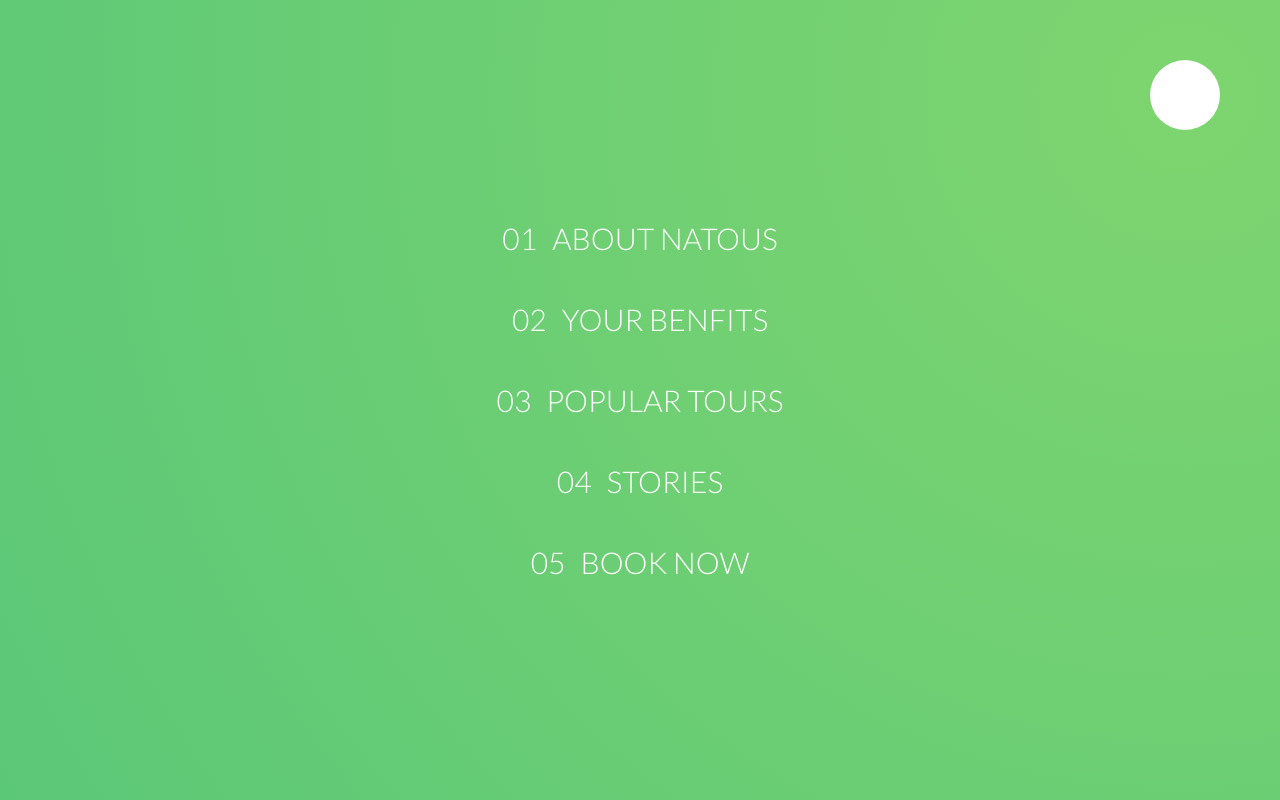
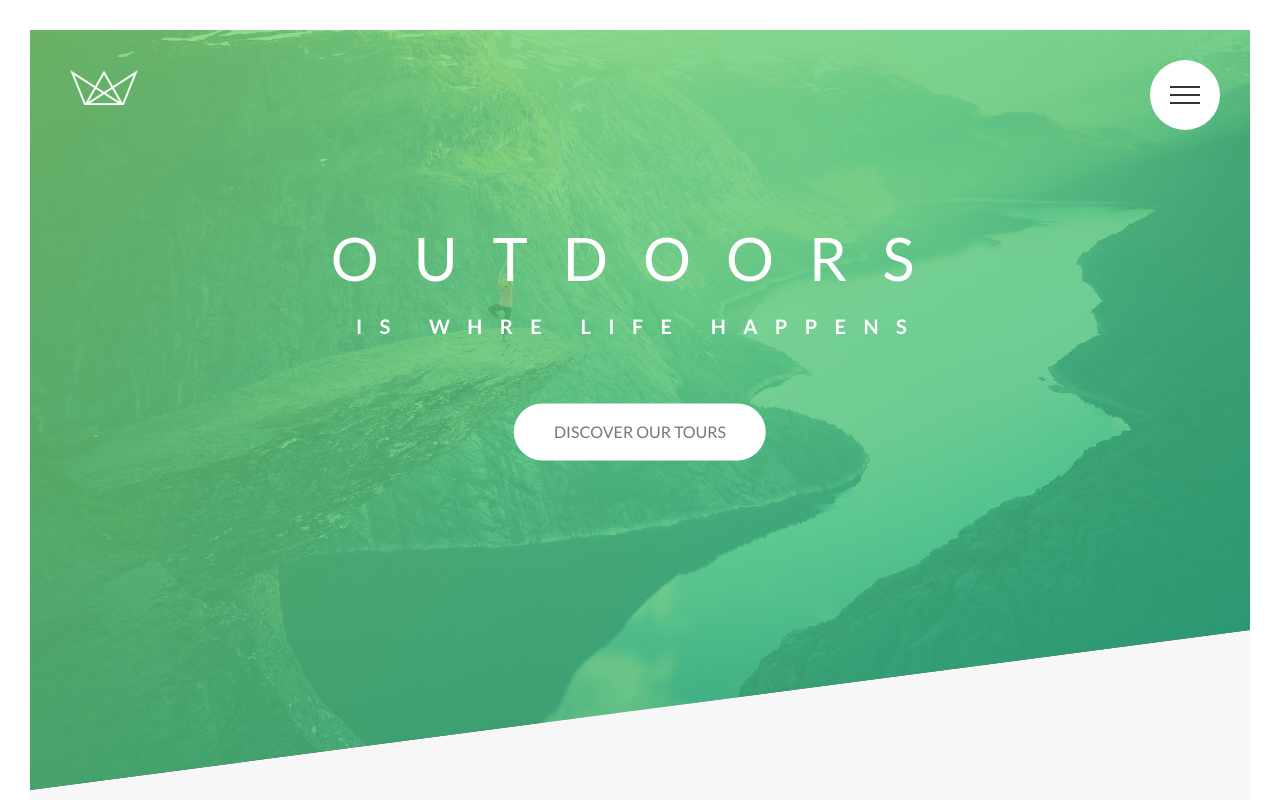
Before and after one commit to Diolemos/natours, a website: page index.html in a window 1280 px wide. Shown: the top 800 px of the page. Drawn offline with Linux system fonts and the light colour scheme.

Commit message:
button icon position

```diff
--- a/sass/layout/_navigation.scss
+++ b/sass/layout/_navigation.scss
@@ -2,11 +2,15 @@
 
     &__nav{
         height: 100vh;
-        width: 100%;
+
         position: fixed;
         top: 0;
         right: 0;
         z-index: 1500;
+
+        opacity: 0;
+        width: 0;
+        transition: all .8s;
 
     }
 
@@ -19,6 +23,7 @@
         list-style: none;
         text-decoration: none;
         text-align: center;
+        width: 100%;
 
     }
 
@@ -35,6 +40,9 @@
         right:6rem;
         border-radius: 50%;
         z-index: 2000;
+        box-shadow:0 1rem 3rem rbga($color-black, 0.3) ;
+        text-align: center;
+        cursor: pointer;
     }
      &__background{
         height: 6rem;
@@ -46,7 +54,10 @@
         background: radial-gradient($color-primary-light, $color-primary-dark);
         z-index: 1000;
 
-        transform: scale(80);
+        transition: transform  .8s ease-in-out;
+
+
+        //transform: scale(80);
      }
 
      &__item{
@@ -79,4 +90,55 @@
         transform: translateX(1rem);
      }
 }
+
+
+&__checkbox:checked ~ &__background{
+    transform: scale(80);
 }
+
+&__checkbox:checked ~ &__nav {
+    opacity: 1;
+    width: 100%;
+}
+
+
+
+
+&__icon{
+    position: relative;
+    margin-top: 3.4rem;
+    &,
+    &::before,
+    &::after{
+        width: 3rem;
+        height: 2px;
+        background-color: #333;
+        display: inline-block;
+    }
+
+
+
+    &::before,
+    &::after{
+        content: "";
+        position: absolute;
+        left: 0;
+        transition: all .3s ease-in-out ;
+    }
+    &::before{top: -.8rem}
+    &::after{top: .8rem;}
+
+}
+
+&__button:hover &__icon::before{
+    top: -1rem;
+}
+&__button:hover &__icon::after{
+    top: 1rem;
+}
+
+&__checkbox:checked + &__button &__icon{
+    background-color: transparent;
+}
+
+}
```
Also changed, not shown: css/style.css.
